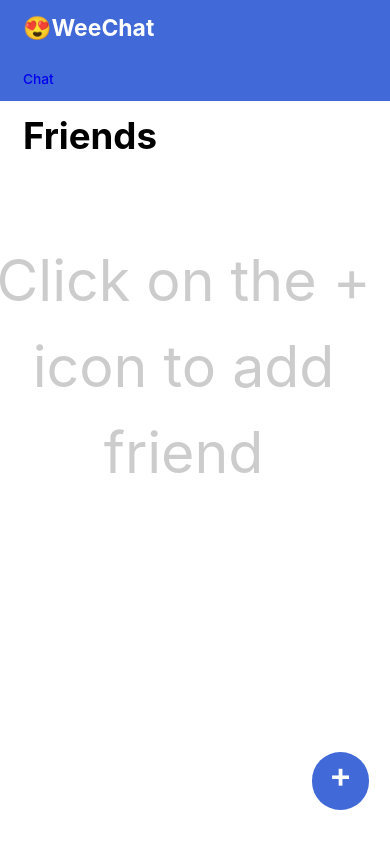
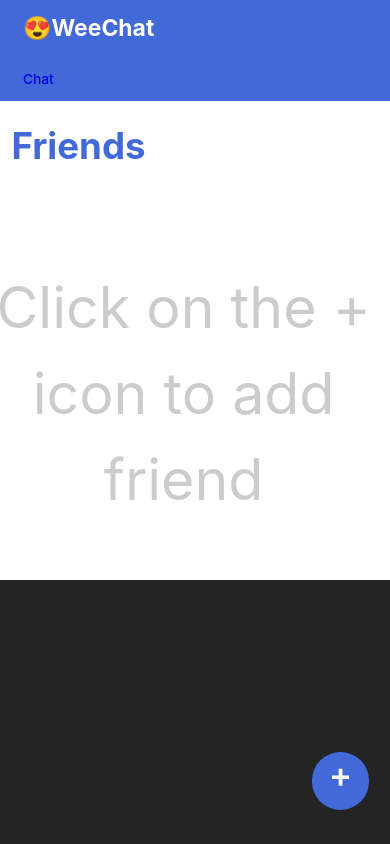
Before and after one commit to techcodi/ChatApp, a React (Vite) app: page / in a window 390 px wide. Built offline with nearby package versions, Linux system fonts and the light colour scheme.

Commit message:
first commit

```diff
--- a/src/App.jsx
+++ b/src/App.jsx
@@ -1,14 +1,14 @@
 import { BrowserRouter, Routes, Route } from "react-router-dom";
 import AppLayout from "./assets/pages/AppLayout";
 import "./App.css";
-import { MusicProvider } from "./contexts/AppContxts";
+import { ChatProvider } from "./contexts/AppContxts";
 
 import ChatList from "./components/ChatList";
 import Chat from "./components/Chat";
 
 function App() {
   return (
-    <MusicProvider>
+    <ChatProvider>
       <BrowserRouter>
         <Routes>
           <Route path="/" element={<AppLayout />}>
@@ -18,7 +18,7 @@ function App() {
           </Route>
         </Routes>
       </BrowserRouter>
-    </MusicProvider>
+    </ChatProvider>
   );
 }
 
--- a/src/assets/pages/AppLayout.css
+++ b/src/assets/pages/AppLayout.css
@@ -2,12 +2,12 @@
   display: flex;
   flex-direction: column;
   gap: 2rem;
-  height: 100vh;
+  height: 100%;
 }
 .app_Layout .app_sidebar {
   position: fixed;
   width: 100%;
-  z-index: 1;
+  z-index: 2;
 }
 .app_Layout .app_outlet {
   position: relative;
--- a/src/components/Chat.css
+++ b/src/components/Chat.css
@@ -5,14 +5,10 @@
 }
 .single_chat .left_chat {
   width: auto;
-  background-color: #c5d4fe;
   transition: 300ms ease;
-  overflow-y: scroll;
 }
 .single_chat .right-chat {
-  width: 100rem;
-  scroll-behavior: smooth;
-  overflow-y: scroll;
+  width: 100%;
 }
 .chat_text_area {
   bottom: 0;
--- a/src/components/ChatList.css
+++ b/src/components/ChatList.css
@@ -1,5 +1,9 @@
 .friend_List_section h1 {
-  margin-left: 2rem;
+  padding-left: 1rem;
+  height: 5rem;
+  background-color: #4169d7;
+  margin-top: 1.02rem;
+  color: #fff;
 }
 
 .form_p ul li {
@@ -104,6 +108,9 @@
   .btn-remove {
     display: none;
   }
+  .friend_List_section h1 {
+    margin-top: 6px;
+  }
 }
 @media screen and (max-width: 850px) {
   .add_form {
@@ -129,4 +136,9 @@
   .btn-remove {
     display: block;
   }
+  .friend_List_section h1 {
+    background-color: #fff;
+    color: #4169d7;
+    margin-top: 3rem;
+  }
 }
--- a/src/contexts/AppContxts.jsx
+++ b/src/contexts/AppContxts.jsx
@@ -3,7 +3,7 @@ import { useContext, createContext, useState } from "react";
 
 const ChatContext = createContext();
 
-function MusicProvider({ children }) {
+function ChatProvider({ children }) {
   const [addFriend, setAddFriend] = useState(function () {
     try {
       const storeChats = JSON.parse(localStorage.getItem("addFriend"));
@@ -64,7 +64,10 @@ function MusicProvider({ children }) {
   }
   function onAddChat(e) {
     e.preventDefault();
+    if (userChat === "") return;
+
     const newChat = { id: Date.now(), userChat, emoji };
+
     onSendMessage(newChat);
     setUserChat("");
     setEmoji("");
@@ -108,4 +111,4 @@ function getChats() {
   return context;
 }
 
-export { MusicProvider, getChats };
+export { ChatProvider, getChats };
--- a/src/index.css
+++ b/src/index.css
@@ -30,6 +30,7 @@ body {
   color: #242424;
   background-color: #fff;
   overflow-y: auto;
+  height: 100%;
 }
 
 h1 {
```
